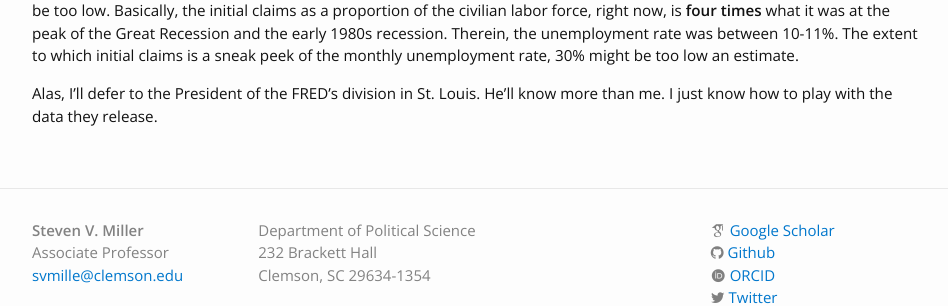
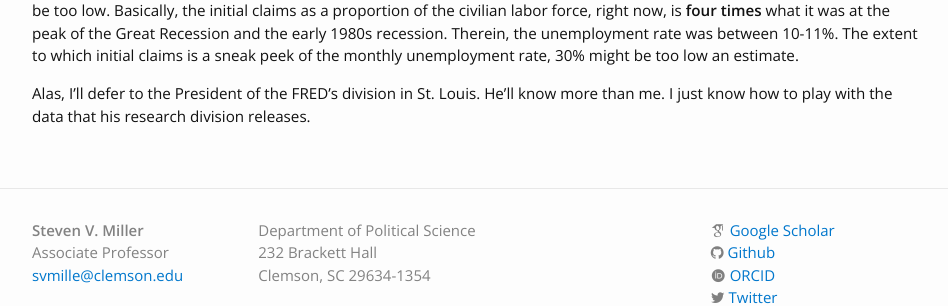
Before and after one commit to svmiller/svmiller.github.io, a Jekyll site: the page built from _posts/2020-03-26-the-covid19-initial-claims-spike-in-context-r.md, in a window 1280 px wide and 900 px high, scrolled down 2299 px. Shown: the part 531-837 px from the top of the window, without its empty margins (163-1111 px from the left). Built offline with Jekyll 4.4.1, drawn with Linux system fonts in a browser that asks for light colours; nearby versions of some CDN libraries; some web fonts are replaced; comment, search, counter and statistics services are not loaded.

Commit message:
small tweak

```diff
--- a/_posts/2020-03-26-the-covid19-initial-claims-spike-in-context-r.md
+++ b/_posts/2020-03-26-the-covid19-initial-claims-spike-in-context-r.md
@@ -96,4 +96,4 @@ I'll come back and update this when the states roll out their updates, but it do
 
 Standardizing initial claims to the (growing) civilian labor force of the United States lends to some worry that estimate might be too low. Basically, the initial claims as a proportion of the civilian labor force, right now, is **four times** what it was at the peak of the Great Recession and the early 1980s recession. Therein, the unemployment rate was between 10-11%. The extent to which initial claims is a sneak peek of the monthly unemployment rate, 30% might be too low an estimate.
 
-Alas, I'll defer to the President of the FRED's division in St. Louis. He'll know more than me. I just know how to play with the data they release.
+Alas, I'll defer to the President of the FRED's division in St. Louis. He'll know more than me. I just know how to play with the data that his research division releases.
--- a/_source/2020-03-26-the-covid19-initial-claims-spike-in-context-r.Rmd
+++ b/_source/2020-03-26-the-covid19-initial-claims-spike-in-context-r.Rmd
@@ -161,7 +161,7 @@ I'll come back and update this when the states roll out their updates, but it do
 
 Standardizing initial claims to the (growing) civilian labor force of the United States lends to some worry that estimate might be too low. Basically, the initial claims as a proportion of the civilian labor force, right now, is **four times** what it was at the peak of the Great Recession and the early 1980s recession. Therein, the unemployment rate was between 10-11%. The extent to which initial claims is a sneak peek of the monthly unemployment rate, 30% might be too low an estimate.
 
-Alas, I'll defer to the President of the FRED's division in St. Louis. He'll know more than me. I just know how to play with the data they release.
+Alas, I'll defer to the President of the FRED's division in St. Louis. He'll know more than me. I just know how to play with the data that his research division releases.
 
 
 
```
